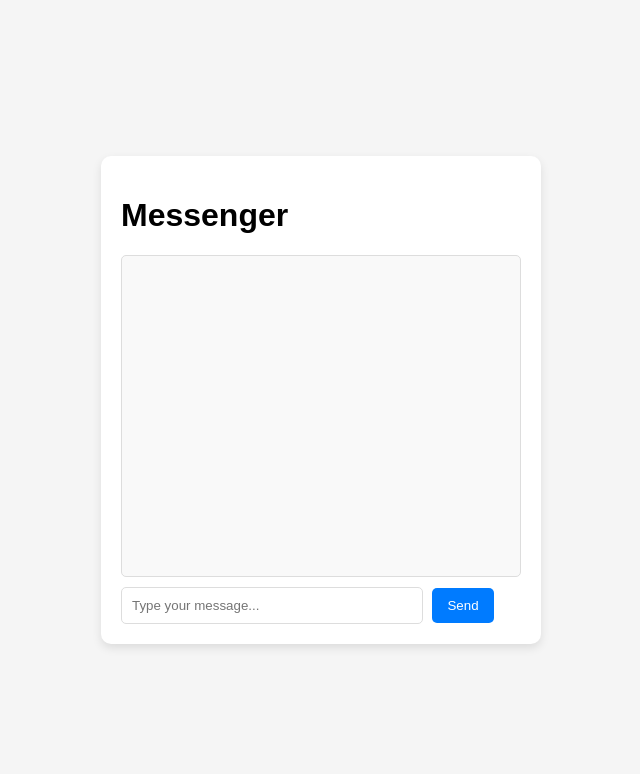
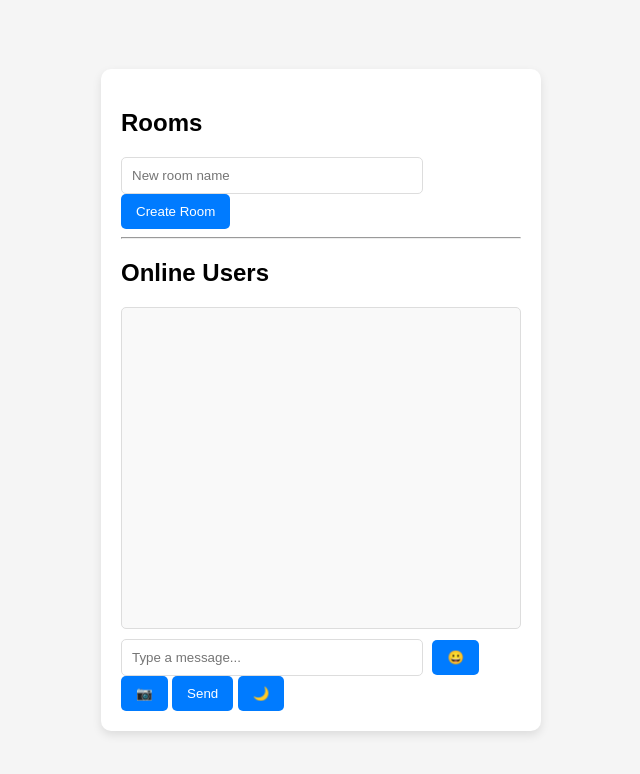
Before and after one commit to GamerAyo/Wow, a plain HTML site: page index.html in a window 1280 px wide. Shown: the whole page, without its empty margins (319-959 px from the left). Drawn offline with Linux system fonts and the light colour scheme; no server answers.

Commit message:
Update index.html

```diff
--- a/index.html
+++ b/index.html
@@ -3,18 +3,39 @@
 <head>
 <meta charset="UTF-8">
 <meta name="viewport" content="width=device-width, initial-scale=1.0">
-  <title>Simple Messenger</title>
+<title>Advanced Messenger</title>
 <link rel="stylesheet" href="style.css">
+
 <!-- Firebase -->
 <script src="https://www.gstatic.com/firebasejs/9.23.0/firebase-app-compat.js"></script>
 <script src="https://www.gstatic.com/firebasejs/9.23.0/firebase-database-compat.js"></script>
+<script src="https://www.gstatic.com/firebasejs/9.23.0/firebase-auth-compat.js"></script>
+
 </head>
 <body>
 <div class="container">
-    <h1>Messenger</h1>
+  <div class="sidebar">
+    <h2>Rooms</h2>
+    <ul id="rooms-list"></ul>
+    <input type="text" id="new-room" placeholder="New room name">
+    <button id="create-room">Create Room</button>
+    <hr>
+    <h2>Online Users</h2>
+    <ul id="users-list"></ul>
+  </div>
+
+  <div class="chat-panel">
     <div id="chat-box"></div>
-    <input type="text" id="messageInput" placeholder="Type your message..." />
+    <div id="typing-indicator"></div>
+    <div class="message-input">
+      <input type="text" id="messageInput" placeholder="Type a message...">
+      <button id="emojiBtn">😀</button>
+      <input type="file" id="imageInput" accept="image/*" hidden>
+      <button id="imageBtn">📷</button>
       <button id="sendBtn">Send</button>
+      <button id="themeBtn">🌙</button>
+    </div>
+  </div>
 </div>
 
 <script src="app.js"></script>
```
Lines whose indentation alone changed are shown as unchanged.
